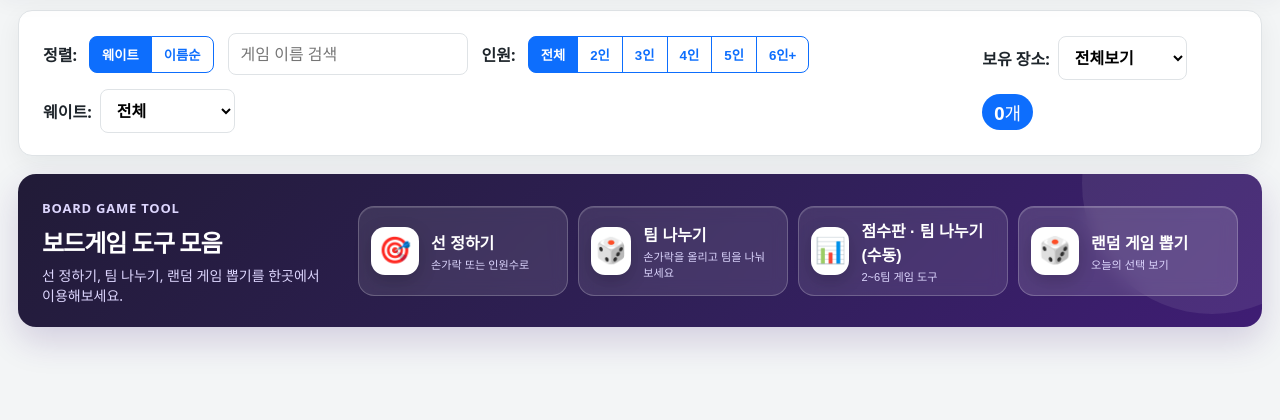
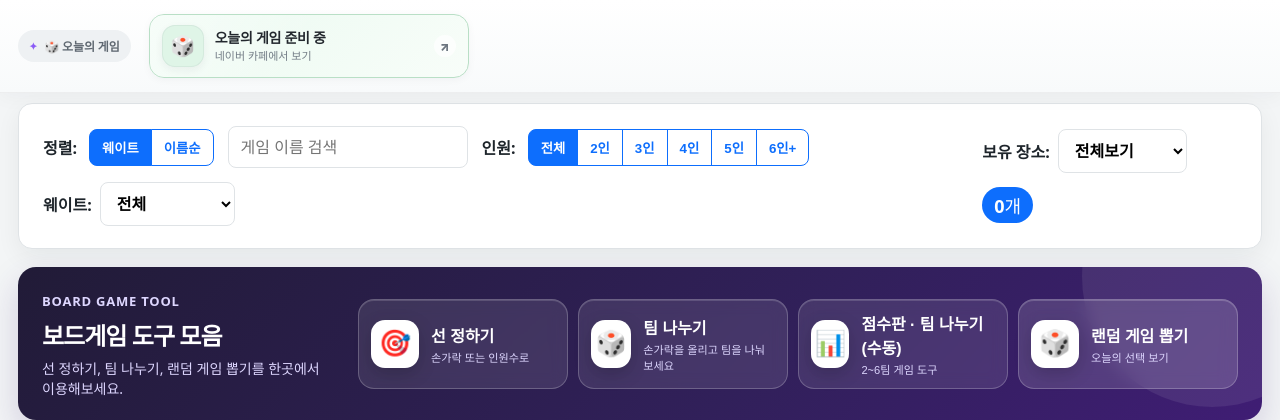
Before and after one commit to blissmovie0109-eng/club-boardgame-shelf, a Flask app: page / in a window 1280 px wide. Shown: the part 161-581 px from the top of the page. Run offline with Flask 3, Linux system fonts and the light colour scheme; data that the repository does not hold is empty; some libraries are stand-ins or nearby versions.

Commit message:
Show today game bridge section by default

```diff
--- a/templates/index.html
+++ b/templates/index.html
@@ -17,13 +17,13 @@
   </div>
 </nav>
 
-<section id="todayGameCard" class="club-quicklinks" style="display:none" aria-label="오늘의 게임">
+<section id="todayGameCard" class="club-quicklinks" aria-label="오늘의 게임">
   <div class="club-quicklinks-inner">
     <span class="club-quicklinks-label">🎲 오늘의 게임</span>
     <div class="club-quicklinks-actions">
-      <a class="club-link club-link-notice" data-today-game-link href="#" target="_blank" rel="noopener noreferrer">
+      <a class="club-link club-link-notice" data-today-game-link href="#" target="_blank" rel="noopener noreferrer" aria-disabled="true">
         <span class="club-link-icon">🎲</span>
-        <span><b data-today-game-title>오늘의 게임</b><small>네이버 카페에서 보기</small></span>
+        <span><b data-today-game-title>오늘의 게임 준비 중</b><small>네이버 카페에서 보기</small></span>
         <span class="club-link-arrow">↗</span>
       </a>
       {% if session.get('admin') %}<a class="club-link" href="{{ url_for('admin_today_game') }}"><span class="club-link-icon">⚙️</span><span><b>관리</b><small>오늘의 게임 수정</small></span></a>{% endif %}
```
